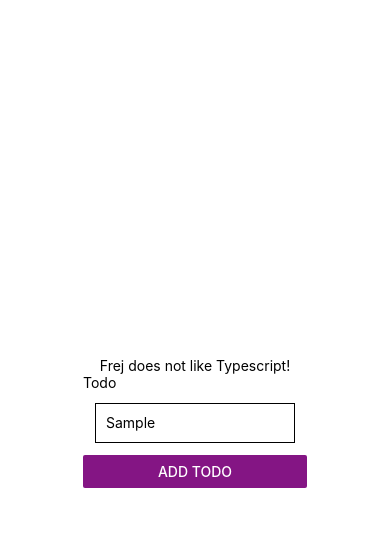
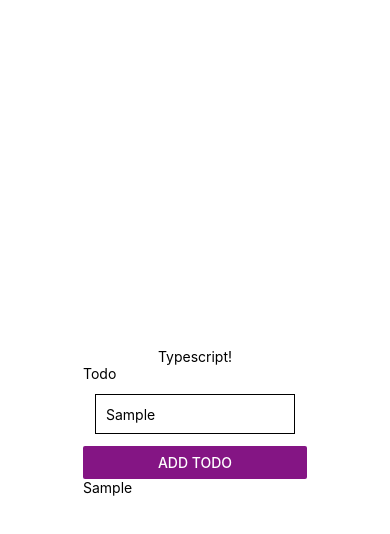
Before and after one commit to kamarini09/finance_manager, a React Native app: screen / in a window 390 px wide. Both pictures are taken after typing "Sample" into the empty fields and a click on the button "ADD TODO". Shown: the top 534 px of the page. Built offline with nearby package versions, Linux system fonts and the light colour scheme.

Commit message:
add flatList

```diff
--- a/App.tsx
+++ b/App.tsx
@@ -1,11 +1,12 @@
-import { StatusBar } from 'expo-status-bar';
-import { StyleSheet, Text, View } from 'react-native';
-import Todo from './todos/Todo';
+import { StatusBar } from "expo-status-bar";
+import { StyleSheet, Text, View } from "react-native";
+import Todo from "./todos/Todo";
+import React from "react";
 
 export default function App() {
   return (
     <View style={styles.container}>
-      <Text>Frej does not like Typescript!</Text>
+      <Text>Typescript!</Text>
       <Todo />
       <StatusBar style="auto" />
     </View>
@@ -15,8 +16,8 @@ export default function App() {
 const styles = StyleSheet.create({
   container: {
     flex: 1,
-    backgroundColor: '#fff',
-    alignItems: 'center',
-    justifyContent: 'center',
+    backgroundColor: "#fff",
+    alignItems: "center",
+    justifyContent: "center",
   },
 });
--- a/todos/Todo.tsx
+++ b/todos/Todo.tsx
@@ -1,35 +1,32 @@
-import { View, Text, TextInput, StyleSheet, Button } from 'react-native'
-import React from 'react'
-import { TodoEntity } from './TodoEntity';
+import { View, Text, TextInput, StyleSheet, Button, FlatList } from "react-native";
+import React from "react";
+import { TodoEntity } from "./TodoEntity";
 
 export default function Todo() {
   const [todos, setTodos] = React.useState([] as TodoEntity[]);
-    const [todo, setTodo] = React.useState('');
+  const [todo, setTodo] = React.useState("");
   const onAddTodo = () => {
     const newTodo = new TodoEntity(todos.length, todo);
     setTodos([...todos, newTodo]);
     console.log(todos);
-    }
+  };
+  type ItemProps = { title: string };
+
+  const Item = ({ title }: ItemProps) => (
+    <View>
+      <Text>{title}</Text>
+    </View>
+  );
   return (
     <View>
       <Text>Todo</Text>
-      <TextInput
-          style={styles.input}
-          onChangeText={setTodo}
-          value={todo}
-          placeholder="useless placeholder"
-        />
+      <TextInput style={styles.input} onChangeText={setTodo} value={todo} placeholder="useless placeholder" />
 
-        <Button
-            onPress={onAddTodo}
-            title="Add todo"
-            color="#841584"
-            accessibilityLabel="Add todo"
-        />
+      <Button onPress={onAddTodo} title="Add todo" color="#841584" accessibilityLabel="Add todo" />
+      <FlatList data={todos} renderItem={({ item }) => <Item title={item.title} />} keyExtractor={(item) => item.id.toString()} />
     </View>
-  )
+  );
 }
-
 
 const styles = StyleSheet.create({
   input: {
--- a/tsconfig.json
+++ b/tsconfig.json
@@ -1,6 +1,7 @@
 {
   "extends": "expo/tsconfig.base",
   "compilerOptions": {
+    "jsx": "react",
     "strict": true
   }
 }
```
Lines whose indentation alone changed are shown as unchanged.
